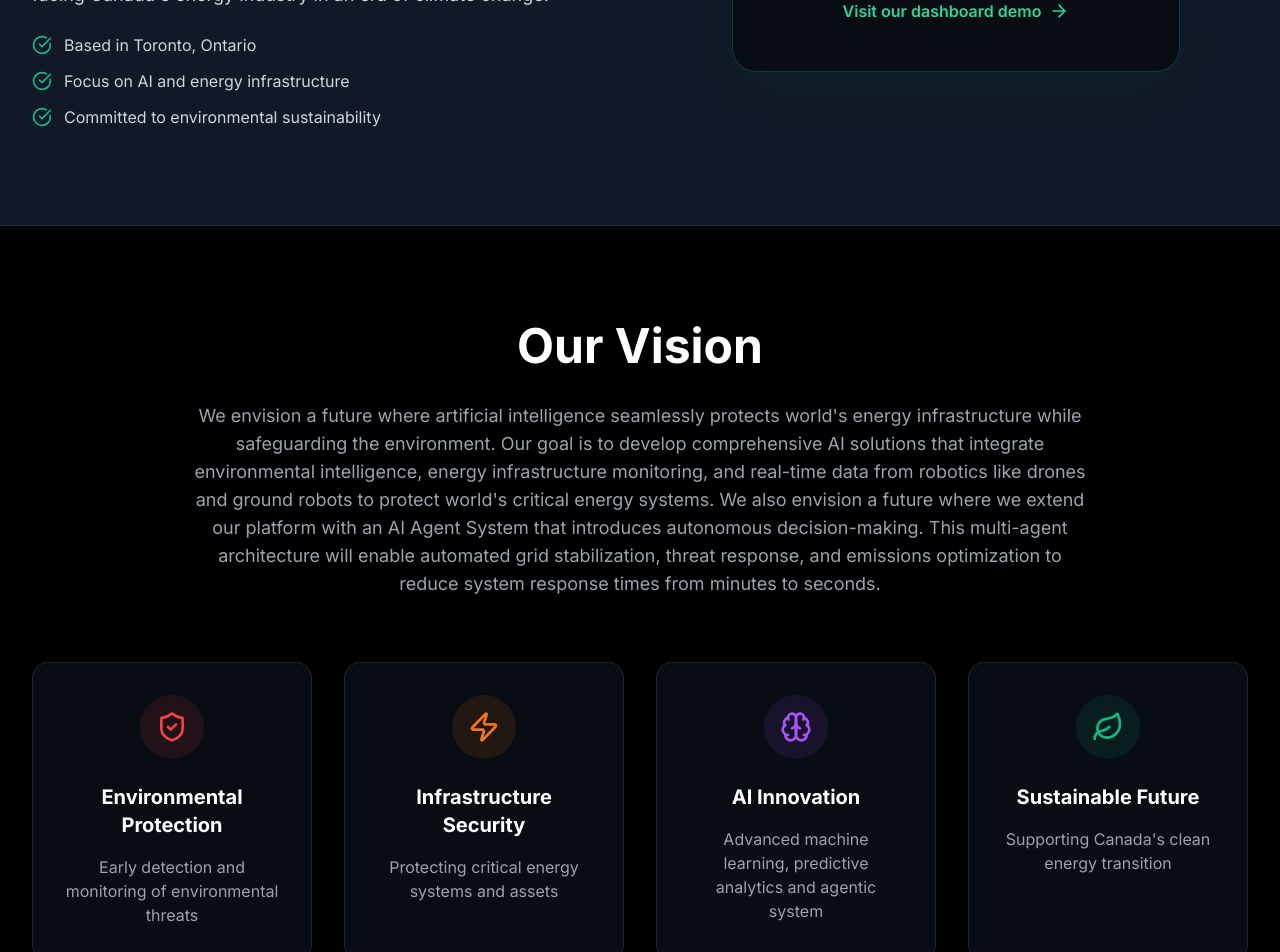
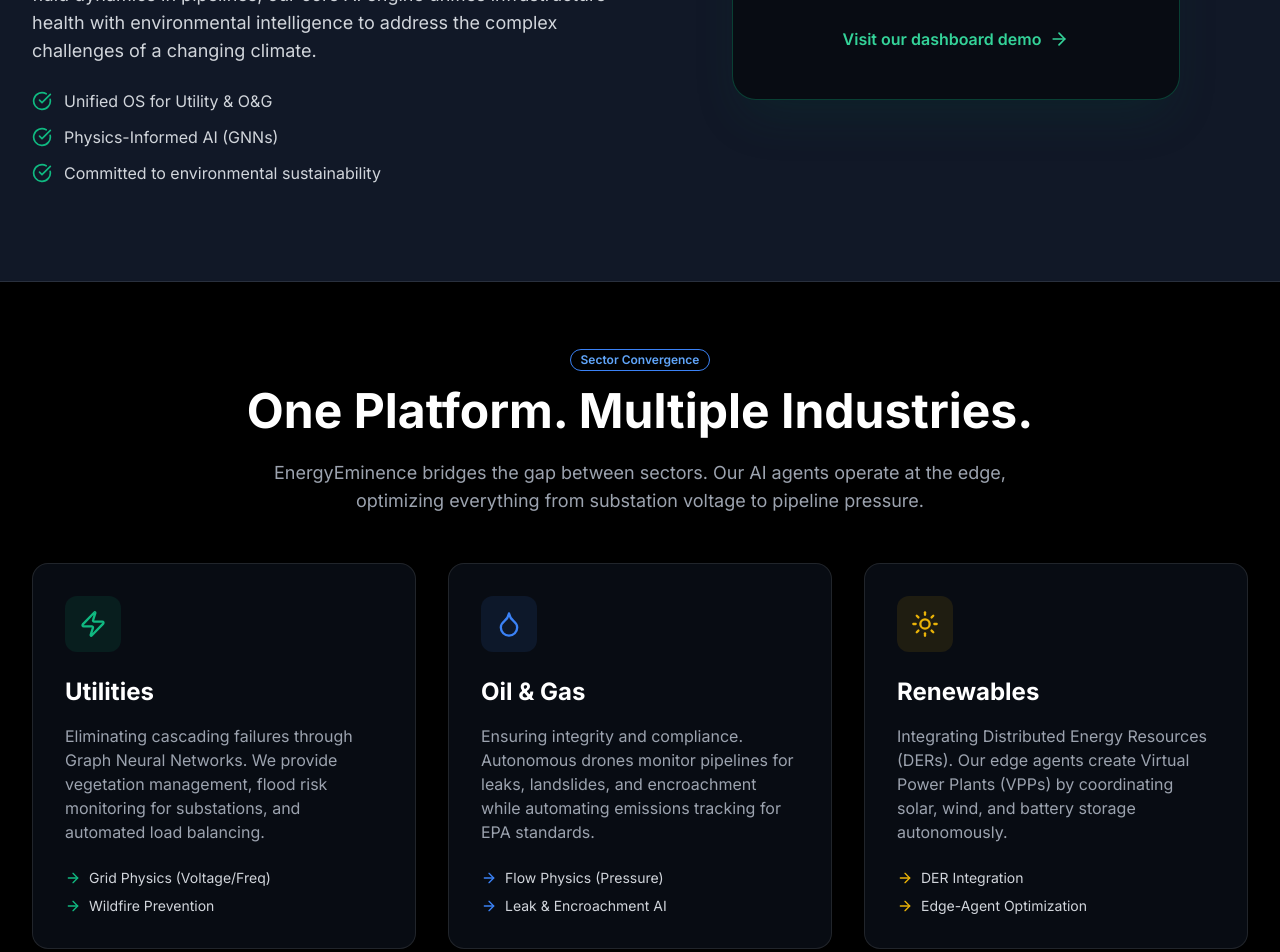
Before and after one commit to johnkidsm/v0-business-plan-latex, a Next.js app: page / in a window 1280 px wide. Shown: the part 1220-2172 px from the top of the page. Built offline with nearby package versions, Linux system fonts and the light colour scheme.

Commit message:
update unified architecture

```diff
--- a/app/page.tsx
+++ b/app/page.tsx
@@ -6,7 +6,7 @@ import { Badge } from "@/components/ui/badge"
 import {
   ArrowRight, MapPin, Mail, FileText, Activity, Zap,
   ShieldCheck, Brain, Leaf, CheckCircle, Download, Cpu,
-  Network, Map, Menu, X
+  Network, Map, Menu, X, Droplet, Sun, Layers, Wind
 } from "lucide-react"
 import Link from "next/link"
 import Image from "next/image"
@@ -24,6 +24,7 @@ export default function HomePage() {
   const [isMobileMenuOpen, setIsMobileMenuOpen] = useState(false); // New State for Mobile Menu
   const timerRef = useRef<NodeJS.Timeout | null>(null);
   const videoRefs = useRef<(HTMLVideoElement | null)[]>([]);
+
   // Add this definition above your component or inside the file
   type SelectedImage = {
     src: string;
@@ -43,6 +44,7 @@ const researchImages = [
     { src: "/images/f5.JPG", alt: "Figure 1(c): Risk management" },
     { src: "/images/f6.JPG", alt: "Figure 1(d): End-to-End System Data Flow" },
   ];
+
   const nextSlide = () => {
     setCurrentSlideIdx((prevIdx) => (prevIdx === videoSlides.length - 1 ? 0 : prevIdx + 1));
   };
@@ -73,14 +75,11 @@ const researchImages = [
 
   // Handle ESC key press to close modal
   useEffect(() => {
-    // Add ': KeyboardEvent' after the event parameter
     const handleKeyDown = (event: KeyboardEvent) => {
       if (event.key === 'Escape') {
         setSelectedImage(null);
       }
     };
-
-
 
     if (selectedImage) {
       window.addEventListener('keydown', handleKeyDown);
@@ -234,11 +233,11 @@ const handleKeyDown = (event: KeyboardEvent) => {
 
             <h1 className="text-4xl md:text-6xl lg:text-7xl font-bold text-white mb-6 leading-tight">
               Building the Future of <br className="hidden md:block"/>
-              <span className="text-emerald-500 block md:inline mt-2 md:mt-0">Energy Infrastructure Protection</span>
+              <span className="text-emerald-500 block md:inline mt-2 md:mt-0">Critical Infrastructure Resilience</span>
             </h1>
 
             <p className="text-base md:text-xl text-gray-300 mb-8 max-w-3xl mx-auto px-2">
-              Kraftgene AI is developing innovative artificial intelligence solutions to integrate environmental threat detection with energy infrastructure monitoring, agentic AI and robotics for world's sustainable energy future.
+            Kraftgene AI is developing the EnergyEminence platform—a Unified Critical Infrastructure Operating System integrating environmental threat detection with autonomous robotics and AI agents to protect and quantifiably optimize the performance of Utility Grids, Oil & Gas pipelines, and Renewable assets.
             </p>
 
             <div className="flex flex-col sm:flex-row gap-4 justify-center px-4">
@@ -278,11 +277,11 @@ const handleKeyDown = (event: KeyboardEvent) => {
               <p className="text-base md:text-lg text-gray-300 mb-6 leading-relaxed">
                 Founded in Toronto, Ontario, Kraftgene AI is an early-stage startup focused on developing artificial intelligence solutions for the energy sector. We are working to create innovative technologies that will help protect Canada's energy infrastructure while supporting environmental sustainability.
                 <br /><br />
-Our team is passionate about leveraging cutting-edge AI, machine learning, and data analytics to address the complex challenges facing Canada's energy industry in an era of climate change.
+                Our platform acts as a "Single Pane of Glass" for energy convergence. Whether monitoring electron flow in utility grids or fluid dynamics in pipelines, our core AI engine unifies infrastructure health with environmental intelligence to address the complex challenges of a changing climate.
               </p>
               <ul className="space-y-3 text-gray-300">
-                <li className="flex items-center"><CheckCircle className="w-5 h-5 text-emerald-500 mr-3 shrink-0" /> Based in Toronto, Ontario</li>
-                <li className="flex items-center"><CheckCircle className="w-5 h-5 text-emerald-500 mr-3 shrink-0" /> Focus on AI and energy infrastructure</li>
+                <li className="flex items-center"><CheckCircle className="w-5 h-5 text-emerald-500 mr-3 shrink-0" /> Unified OS for Utility & O&G</li>
+                <li className="flex items-center"><CheckCircle className="w-5 h-5 text-emerald-500 mr-3 shrink-0" /> Physics-Informed AI (GNNs)</li>
                 <li className="flex items-center"><CheckCircle className="w-5 h-5 text-emerald-500 mr-3 shrink-0" /> Committed to environmental sustainability</li>
               </ul>
             </div>
@@ -304,23 +303,83 @@ Our team is passionate about leveraging cutting-edge AI, machine learning, and d
         </div>
       </section>
 
+      {/* NEW SECTION: Unified Sector Solutions */}
+      <section className="py-16 bg-black border-b border-white/5">
+        <div className="container mx-auto px-4 sm:px-6 lg:px-8">
+            <div className="text-center mb-12">
+                <Badge variant="outline" className="mb-4 border-blue-500 text-blue-400">Sector Convergence</Badge>
+                <h2 className="text-3xl md:text-5xl font-bold text-white mb-6">One Platform. Multiple Industries.</h2>
+                <p className="text-lg text-gray-400 max-w-3xl mx-auto">
+                    EnergyEminence bridges the gap between sectors. Our AI agents operate at the edge, optimizing everything from substation voltage to pipeline pressure.
+                </p>
+            </div>
+
+            <div className="grid grid-cols-1 md:grid-cols-3 gap-8">
+                {/* Utilities Column */}
+                <div className="bg-gray-900/50 p-8 rounded-2xl border border-white/10 hover:border-emerald-500/30 transition-all">
+                    <div className="bg-emerald-500/10 w-14 h-14 rounded-xl flex items-center justify-center mb-6">
+                        <Zap className="w-7 h-7 text-emerald-500" />
+                    </div>
+                    <h3 className="text-2xl font-bold text-white mb-4">Utilities</h3>
+                    <p className="text-gray-400 mb-6">
+                        Eliminating cascading failures through Graph Neural Networks. We provide vegetation management, flood risk monitoring for substations, and automated load balancing.
+                    </p>
+                    <ul className="space-y-2 text-sm text-gray-300">
+                        <li className="flex items-center"><ArrowRight className="w-4 h-4 text-emerald-500 mr-2"/> Grid Physics (Voltage/Freq)</li>
+                        <li className="flex items-center"><ArrowRight className="w-4 h-4 text-emerald-500 mr-2"/> Wildfire Prevention</li>
+                    </ul>
+                </div>
+
+                {/* Oil & Gas Column */}
+                <div className="bg-gray-900/50 p-8 rounded-2xl border border-white/10 hover:border-blue-500/30 transition-all">
+                    <div className="bg-blue-500/10 w-14 h-14 rounded-xl flex items-center justify-center mb-6">
+                        <Droplet className="w-7 h-7 text-blue-500" />
+                    </div>
+                    <h3 className="text-2xl font-bold text-white mb-4">Oil & Gas</h3>
+                    <p className="text-gray-400 mb-6">
+                        Ensuring integrity and compliance. Autonomous drones monitor pipelines for leaks, landslides, and encroachment while automating emissions tracking for EPA standards.
+                    </p>
+                    <ul className="space-y-2 text-sm text-gray-300">
+                        <li className="flex items-center"><ArrowRight className="w-4 h-4 text-blue-500 mr-2"/> Flow Physics (Pressure)</li>
+                        <li className="flex items-center"><ArrowRight className="w-4 h-4 text-blue-500 mr-2"/> Leak & Encroachment AI</li>
+                    </ul>
+                </div>
+
+                {/* Renewables Column */}
+                <div className="bg-gray-900/50 p-8 rounded-2xl border border-white/10 hover:border-yellow-500/30 transition-all">
+                    <div className="bg-yellow-500/10 w-14 h-14 rounded-xl flex items-center justify-center mb-6">
+                        <Sun className="w-7 h-7 text-yellow-500" />
+                    </div>
+                    <h3 className="text-2xl font-bold text-white mb-4">Renewables</h3>
+                    <p className="text-gray-400 mb-6">
+                        Integrating Distributed Energy Resources (DERs). Our edge agents create Virtual Power Plants (VPPs) by coordinating solar, wind, and battery storage autonomously.
+                    </p>
+                    <ul className="space-y-2 text-sm text-gray-300">
+                        <li className="flex items-center"><ArrowRight className="w-4 h-4 text-yellow-500 mr-2"/> DER Integration</li>
+                        <li className="flex items-center"><ArrowRight className="w-4 h-4 text-yellow-500 mr-2"/> Edge-Agent Optimization</li>
+                    </ul>
+                </div>
+            </div>
+        </div>
+      </section>
+
        <section className="py-16 md:py-24 bg-black">
         <div className="container mx-auto px-4 sm:px-6 lg:px-8">
           {/* Section Header */}
           <div className="max-w-4xl mx-auto text-center mb-12 md:mb-16">
             <h2 className="text-3xl md:text-5xl font-bold text-white mb-8">Our Vision</h2>
             <p className="text-base md:text-lg text-gray-400 leading-relaxed">
-              We envision a future where artificial intelligence seamlessly protects world's energy infrastructure while safeguarding the environment. Our goal is to develop comprehensive AI solutions that integrate environmental intelligence, energy infrastructure monitoring, and real-time data from robotics like drones and ground robots to protect world's critical energy systems. We also envision a future where we extend our platform with an AI Agent System that introduces autonomous decision-making. This multi-agent architecture will enable automated grid stabilization, threat response, and emissions optimization to reduce system response times from minutes to seconds.
+              We envision a future where artificial intelligence seamlessly protects world's energy infrastructure—from pipelines to power lines—while safeguarding the environment. Our goal is to develop comprehensive AI solutions that integrate environmental intelligence, energy infrastructure monitoring, and real-time data from robotics. We are extending our platform with an AI Agent System for autonomous decision-making, enabling automated grid stabilization, valve control, threat response, and emissions optimization.
             </p>
           </div>
 
           {/* Vision Feature Cards Grid */}
           <div className="grid grid-cols-1 md:grid-cols-2 lg:grid-cols-4 gap-6 md:gap-8">
               {[
-                { icon: ShieldCheck, color: "text-red-500", bg: "bg-red-500/10", title: "Environmental Protection", desc: "Early detection and monitoring of environmental threats" },
-                { icon: Zap, color: "text-orange-500", bg: "bg-orange-500/10", title: "Infrastructure Security", desc: "Protecting critical energy systems and assets" },
-                { icon: Brain, color: "text-purple-500", bg: "bg-purple-500/10", title: "AI Innovation", desc: "Advanced machine learning, predictive analytics and agentic system" },
-                { icon: Leaf, color: "text-emerald-500", bg: "bg-emerald-500/10", title: "Sustainable Future", desc: "Supporting Canada's clean energy transition" }
+                { icon: ShieldCheck, color: "text-red-500", bg: "bg-red-500/10", title: "Environmental Protection", desc: "Early detection of wildfires, floods, and emissions" },
+                { icon: Layers, color: "text-orange-500", bg: "bg-orange-500/10", title: "Unified Infrastructure", desc: "Protecting Grids, Pipelines and Renewables" },
+                { icon: Brain, color: "text-purple-500", bg: "bg-purple-500/10", title: "AI Innovation", desc: "Physics-Informed Learning & Agentic Swarms" },
+                { icon: Leaf, color: "text-emerald-500", bg: "bg-emerald-500/10", title: "Sustainable Future", desc: "Supporting the clean energy transition & compliance" }
               ].map((card, i) => (
                 <div key={i} className="bg-gray-900/50 border border-white/10 rounded-2xl p-6 md:p-8 text-center hover:bg-gray-900 transition-colors">
                   <div className={`${card.bg} w-16 h-16 rounded-full flex items-center justify-center mx-auto mb-6`}>
@@ -344,7 +403,7 @@ Our team is passionate about leveraging cutting-edge AI, machine learning, and d
             <Badge variant="outline" className="mb-4 border-white/20 text-gray-400 uppercase tracking-wider text-xs">Technical Documentation</Badge>
             <h2 className="text-3xl md:text-5xl font-bold text-white mb-6">System Architecture & Roadmap</h2>
             <p className="text-lg md:text-xl text-gray-400">
-              Deep dive into our engineering standards. From our foundational data acquisition platform to our roadmap for autonomous agentic systems.
+              Deep dive into our engineering standards. From our foundational data acquisition platform handling Grid & Flow Physics to our roadmap for autonomous agentic systems.
             </p>
           </div>
 
@@ -364,13 +423,13 @@ Our team is passionate about leveraging cutting-edge AI, machine learning, and d
 
                 <h3 className="text-2xl font-bold text-white mb-4">EnergyEminence Foundation</h3>
                 <p className="text-gray-400 mb-8 leading-relaxed h-auto md:h-20">
-                  The core system design for high-frequency data acquisition, multi-modal environmental analytics, and robotic fleet integration.
+                  The core system design for high-frequency data acquisition, multi-modal environmental analytics, and robotic fleet integration across utility and pipeline assets.
                 </p>
 
                 <div className="space-y-3 mb-10 border-t border-white/5 pt-6">
                   <h4 className="text-xs font-semibold text-gray-500 uppercase tracking-wider mb-4">System Specifications</h4>
                   <ul className="space-y-3">
-                    {["Real-time Telemetry Fusion", "Predictive Analytics Engine", "Robotic Control Interface"].map((item, i) => (
+                    {["Real-time Telemetry (SCADA/Pipeline)", "Physics-Informed Analytics Engine", "Robotic Control Interface"].map((item, i) => (
                       <li key={i} className="flex items-center text-gray-300 text-sm">
                         <CheckCircle className="w-4 h-4 text-emerald-500 mr-3 shrink-0" /> {item}
                       </li>
@@ -400,13 +459,13 @@ Our team is passionate about leveraging cutting-edge AI, machine learning, and d
 
                 <h3 className="text-2xl font-bold text-white mb-4">AI Agentic System Extension</h3>
                 <p className="text-gray-400 mb-8 leading-relaxed h-auto md:h-20">
-                  Our roadmap for transitioning from predictive monitoring to autonomous decision-making agents for grid self-healing.
+                  Our roadmap for transitioning from predictive monitoring to autonomous decision-making agents for grid self-healing and pipeline isolation.
                 </p>
 
                 <div className="space-y-3 mb-10 border-t border-white/5 pt-6">
                   <h4 className="text-xs font-semibold text-gray-500 uppercase tracking-wider mb-4">Capabilities Roadmap</h4>
                   <ul className="space-y-3">
-                    {["Autonomous Grid Stabilization", "Multi-Agent Response Swarms", "Automated Emissions Optimization"].map((item, i) => (
+                    {["Autonomous Grid & Flow Stabilization", "Multi-Agent Response Swarms", "Automated Emissions & DER Optimization"].map((item, i) => (
                         <li key={i} className="flex items-center text-gray-300 text-sm">
                         <Brain className="w-4 h-4 text-purple-500 mr-3 shrink-0" /> {item}
                       </li>
@@ -432,7 +491,7 @@ Our team is passionate about leveraging cutting-edge AI, machine learning, and d
           <div className="max-w-3xl mx-auto text-center mb-12 md:mb-16">
             <h2 className="text-3xl md:text-5xl font-bold text-white mb-6">Latest Research & Innovations</h2>
             <p className="text-lg md:text-xl text-gray-400">
-              From the lab to the grid. We are pioneering the next generation of predictive AI and autonomous systems.
+              From the lab to the field. Our predictive AI works across vectors—whether it's a transmission tower or a gas pipeline corridor.
             </p>
           </div>
 
@@ -550,7 +609,7 @@ Our team is passionate about leveraging cutting-edge AI, machine learning, and d
                 </div>
                 <h3 className="text-2xl md:text-3xl font-bold text-white mb-4">Real-Time Edge Wildfire Detection</h3>
                 <p className="text-gray-400 mb-6 leading-relaxed">
-                  Relying on the cloud is too slow for wildfire response. Our new YOLO-based model runs directly on the embedded processors of autonomous drones. It identifies fire threats instantly, without a network connection.
+                  Relying on the cloud is too slow for wildfire response. Our new YOLO-based model runs directly on the embedded processors of autonomous drones. It identifies fire threats instantly, whether over power lines or pipeline corridors.
                 </p>
                 <div className="grid grid-cols-3 gap-2 md:gap-4 mb-8">
                   {[
@@ -598,16 +657,16 @@ Our team is passionate about leveraging cutting-edge AI, machine learning, and d
                 <div className="flex items-center space-x-3 mb-4">
                   <Badge variant="outline" className="border-blue-500 text-blue-400">Computer Vision</Badge>
                 </div>
-                <h3 className="text-2xl md:text-3xl font-bold text-white mb-4">Flood Detection for Grid Resilience</h3>
+                <h3 className="text-2xl md:text-3xl font-bold text-white mb-4">Flood Detection for Infrastructure Resilience</h3>
                 <p className="text-gray-400 mb-6 leading-relaxed">
-                   Detecting floodwaters in muddy, complex terrain is notoriously difficult. Our custom segmentation models distinguish actual water threats from harmless background noise, providing the "eye in the sky" needed to protect substations.
+                   Detecting floodwaters in muddy, complex terrain is notoriously difficult. Our custom segmentation models distinguish actual water threats from harmless background noise, protecting substations and valve stations alike.
 <br /><br />
-These visual insights serve as dynamic inputs for our failure analysis, predicting how the grid will react to rising waters minutes before a substation is submerged.
+These visual insights serve as dynamic inputs for our failure analysis, predicting how the infrastructure will react to rising waters minutes before submersion.
                 </p>
                 <div className="p-6 bg-blue-900/20 border border-blue-500/20 rounded-xl mb-6 mt-6">
   <h4 className="text-blue-400 font-semibold mb-2">Impact</h4>
   <p className="text-gray-300 text-sm">
-    Provides precise flood mapping around substations, allowing operators to deploy defenses or isolate equipment before water breaches critical levels.
+    Provides precise flood mapping around critical assets, allowing operators to deploy defenses or isolate equipment before water breaches critical levels.
   </p>
 </div>
                 <div className="flex gap-4 mt-6">
@@ -663,14 +722,14 @@ These visual insights serve as dynamic inputs for our failure analysis, predicti
                 </div>
                 <h3 className="text-2xl md:text-3xl font-bold text-white mb-4">Predictive Landslide Risk</h3>
                 <p className="text-gray-400 mb-6 leading-relaxed">
-                   Our framework fuses satellite imagery with real-time SCADA telemetry to pinpoint landslide risks with high true-positive rates and minimal false positives (7.8%).
+                   Our framework fuses satellite imagery with real-time SCADA telemetry to pinpoint landslide risks with high true-positive rates and minimal false positives (7.8%). This is critical for both transmission towers and pipeline integrity management.
                 </p>
 
                 {/* Impact Box */}
                 <div className="p-6 bg-emerald-900/20 border border-emerald-500/20 rounded-xl mb-6">
                   <h4 className="text-emerald-400 font-semibold mb-2">Impact</h4>
                   <p className="text-gray-300 text-sm">
-                    Enables operators to de-energize lines or reroute power 15-35 minutes before physical impact, preventing cascading blackouts and wildfires.
+                    Enables operators to de-energize lines or reroute power/flow 15-35 minutes before physical impact, preventing cascading blackouts, leaks, and wildfires.
                   </p>
                 </div>
 
@@ -715,7 +774,7 @@ These visual insights serve as dynamic inputs for our failure analysis, predicti
                 </div>
                 <h3 className="text-2xl md:text-3xl font-bold text-white mb-4">Interactive Mini-MVP: Physics-Informed Cascade Detection</h3>
                 <p className="text-gray-400 mb-6 leading-relaxed">
-                   A streamlined, interactive demonstration of our core AI engine designed for technical validation. This Mini-MVP allows engineering teams to explore failure scenarios using synthetic data, showcasing our "Zero-Miss" architecture.
+                   A streamlined, interactive demonstration of our core AI engine designed for technical validation. This Mini-MVP allows engineering teams to explore failure scenarios using synthetic data, showcasing our "Zero-Miss" architecture for critical infrastructure.
                 </p>
 
                 {/* Impact Box */}
@@ -724,7 +783,7 @@ These visual insights serve as dynamic inputs for our failure analysis, predicti
                   <ul className="space-y-2 text-gray-300 text-sm">
                     <li className="flex items-center"><ArrowRight className="h-3 w-3 text-emerald-500 mr-2" /> Tuned for "Zero-Miss" sensitivity (100% event recall).</li>
                     <li className="flex items-center"><ArrowRight className="h-3 w-3 text-emerald-500 mr-2" /> Interactive "Engineer Mode" for deep signal diagnostics.</li>
-                    <li className="flex items-center"><ArrowRight className="h-3 w-3 text-emerald-500 mr-2" /> Adheres to physics-based power flow constraints.</li>
+                    <li className="flex items-center"><ArrowRight className="h-3 w-3 text-emerald-500 mr-2" /> Adheres to physics-based power and flow constraints.</li>
                   </ul>
                 </div>
 
@@ -769,7 +828,7 @@ These visual insights serve as dynamic inputs for our failure analysis, predicti
                 </div>
                 <h3 className="text-2xl md:text-3xl font-bold text-white mb-4">Agentic Cascade Failure Detection</h3>
                 <p className="text-gray-400 mb-6 leading-relaxed">
-                  Moving beyond static models, we have deployed a multi-agent system where specialized AI agents collaborate asynchronously. The system self-regulates data ingestion, physics-informed inference, and risk assessment cycles to monitor grid stability in real-time without human intervention.
+                  Moving beyond static models, we have deployed a multi-agent system where specialized AI agents collaborate asynchronously. The system self-regulates data ingestion, physics-informed inference, and risk assessment cycles to monitor stability in real-time without human intervention.
                 </p>
 
                 {/* Capabilities Box */}
```
Lines whose indentation alone changed are shown as unchanged.
